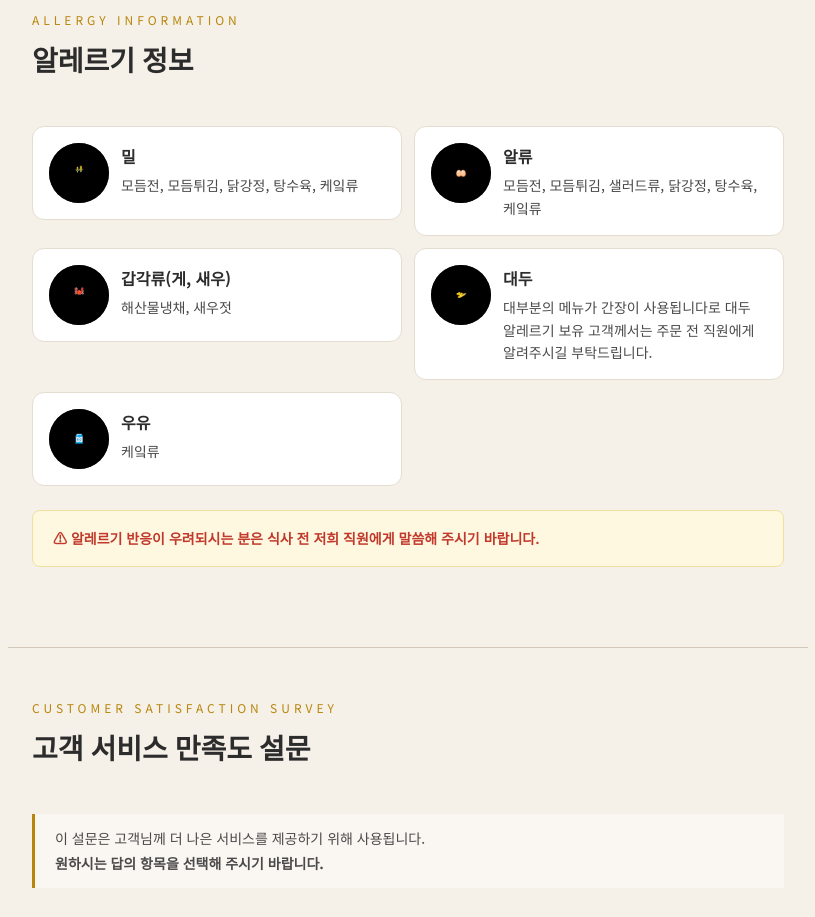
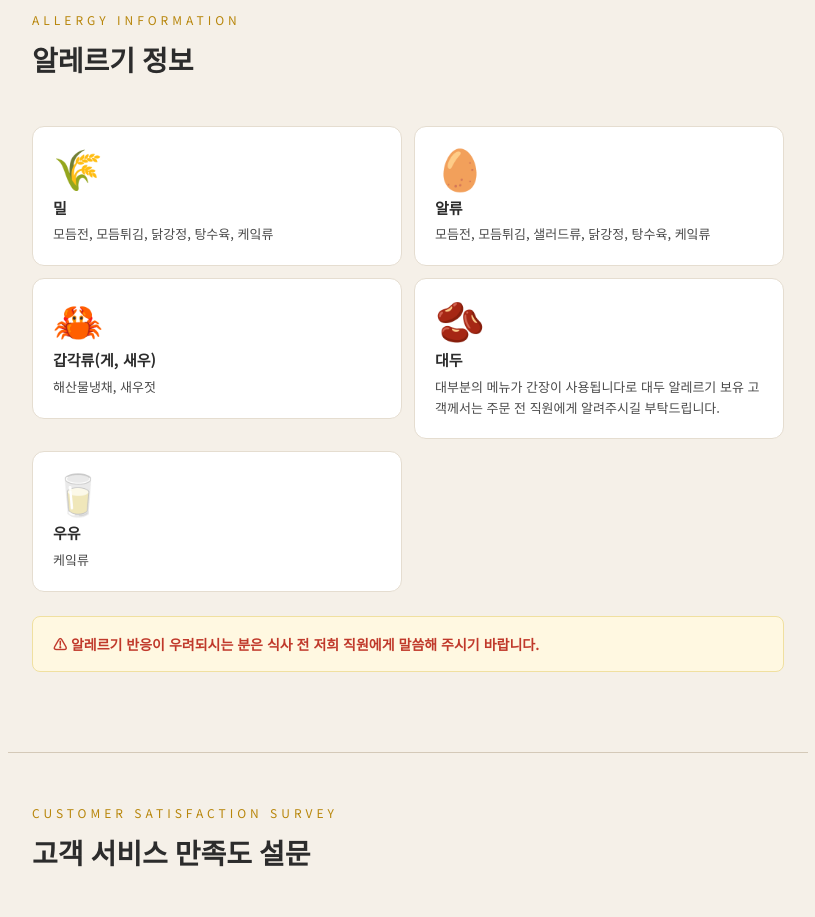
Before and after one commit to heo-jun-young/shilnakwon, a Next.js app: page / in a window 1280 px wide. Shown: the part 7360-8277 px from the top of the page, without its empty margins (232-1047 px from the left). Built offline with nearby package versions, Linux system fonts and the light colour scheme.

Commit message:
update styles

```diff
--- a/app/globals.css
+++ b/app/globals.css
@@ -33,6 +33,7 @@
   font-family: "Noto Sans KR", "Apple SD Gothic Neo", "Malgun Gothic", sans-serif;
   background: var(--bg-cream);
   color: var(--text-dark);
+  font-size: 15px;
   line-height: 1.7;
   -webkit-font-smoothing: antialiased;
 }
@@ -274,33 +275,15 @@
 }
 .allergy-card {
   display: flex;
-  align-items: flex-start;
-  gap: 12px;
+  flex-direction: column;
   background: var(--white);
   border: 1px solid var(--border-lighter);
   border-radius: 12px;
-  padding: 16px;
+  padding: 20px;
 }
-.allergy-icon-wrap {
-  width: 60px;
-  height: 60px;
-  flex-shrink: 0;
-  border-radius: 50%;
-  overflow: hidden;
-  background: #4a4a4a;
-  display: flex;
-  align-items: center;
-  justify-content: center;
-}
-.allergy-icon-wrap img {
-  width: 100% !important;
-  height: 100% !important;
-  object-fit: cover !important;
-  transform: scale(1.5);
-  transform-origin: center center;
-}
-.allergy-name { font-size: 16px; font-weight: 700; color: var(--text-dark); display: block; margin-bottom: 4px; }
-.allergy-items { font-size: 14px; color: var(--text-body); line-height: 1.6; }
+.allergy-emoji { font-size: 40px; display: block; margin-bottom: 8px; line-height: 1; }
+.allergy-name { font-size: 15px; font-weight: 700; color: var(--text-dark); display: block; margin-bottom: 4px; }
+.allergy-items { font-size: 13px; color: var(--text-body); line-height: 1.6; }
 .allergy-warning {
   background: #fff8e1;
   border: 1px solid #f0e0a0;
--- a/app/page.tsx
+++ b/app/page.tsx
@@ -401,20 +401,16 @@
 
         <div className="allergy-grid">
           {[
-            { icon: "/icons/wheat.png", name: "밀", items: "모듬전, 모듬튀김, 닭강정, 탕수육, 케잌류" },
-            { icon: "/icons/egg.png", name: "알류", items: "모듬전, 모듬튀김, 샐러드류, 닭강정, 탕수육, 케잌류" },
-            { icon: "/icons/crab.png", name: "갑각류(게, 새우)", items: "해산물냉채, 새우젓" },
-            { icon: "/icons/soy.png", name: "대두", items: "대부분의 메뉴가 간장이 사용됩니다로 대두 알레르기 보유 고객께서는 주문 전 직원에게 알려주시길 부탁드립니다." },
-            { icon: "/icons/milk.png", name: "우유", items: "케잌류" },
+            { emoji: "🌾", name: "밀", items: "모듬전, 모듬튀김, 닭강정, 탕수육, 케잌류" },
+            { emoji: "🥚", name: "알류", items: "모듬전, 모듬튀김, 샐러드류, 닭강정, 탕수육, 케잌류" },
+            { emoji: "🦀", name: "갑각류(게, 새우)", items: "해산물냉채, 새우젓" },
+            { emoji: "🫘", name: "대두", items: "대부분의 메뉴가 간장이 사용됩니다로 대두 알레르기 보유 고객께서는 주문 전 직원에게 알려주시길 부탁드립니다." },
+            { emoji: "🥛", name: "우유", items: "케잌류" },
           ].map((a, i) => (
             <div key={i} className="allergy-card">
-              <div className="allergy-icon-wrap">
-                <Image src={a.icon} alt={a.name} width={60} height={60} unoptimized />
-              </div>
-              <div>
-                <strong className="allergy-name">{a.name}</strong>
-                <p className="allergy-items">{a.items}</p>
-              </div>
+              <span className="allergy-emoji">{a.emoji}</span>
+              <strong className="allergy-name">{a.name}</strong>
+              <p className="allergy-items">{a.items}</p>
             </div>
           ))}
         </div>
```
